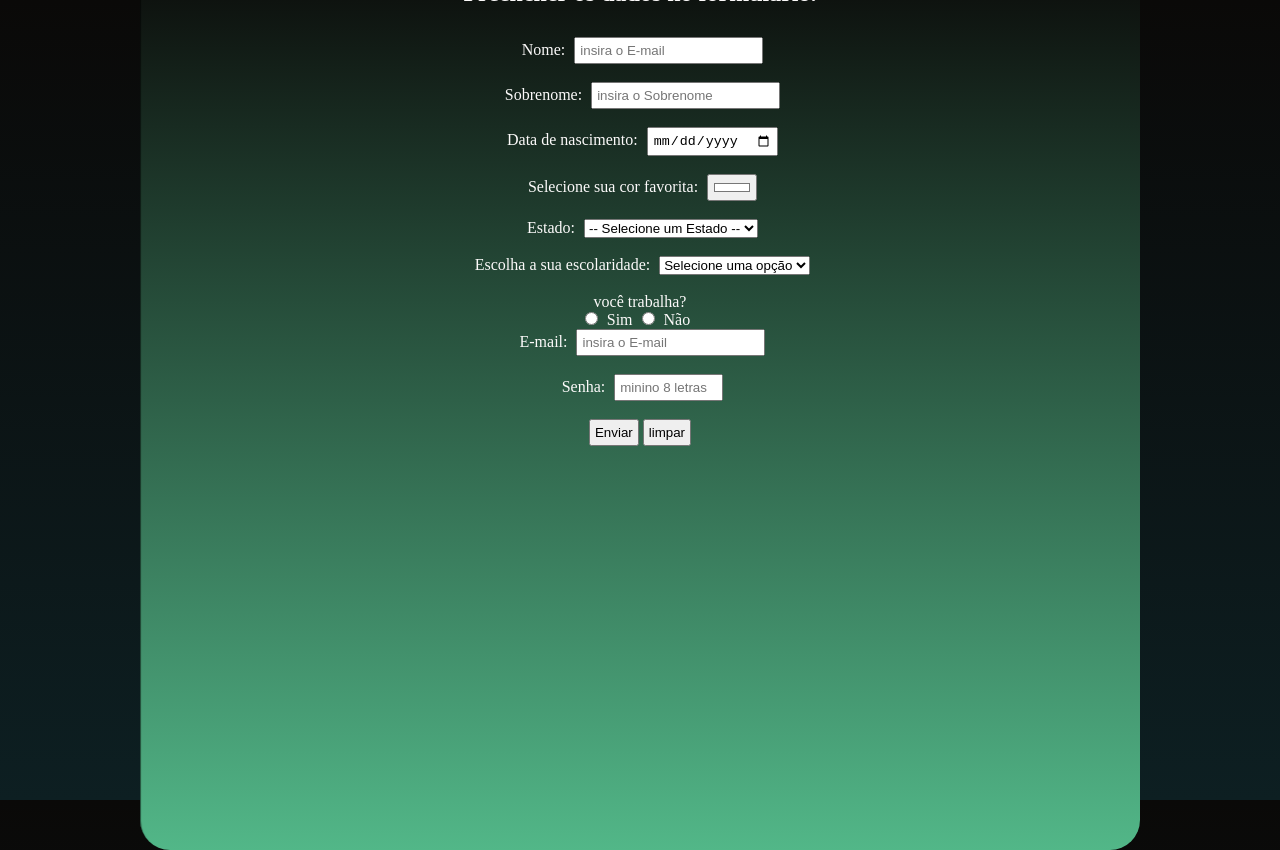
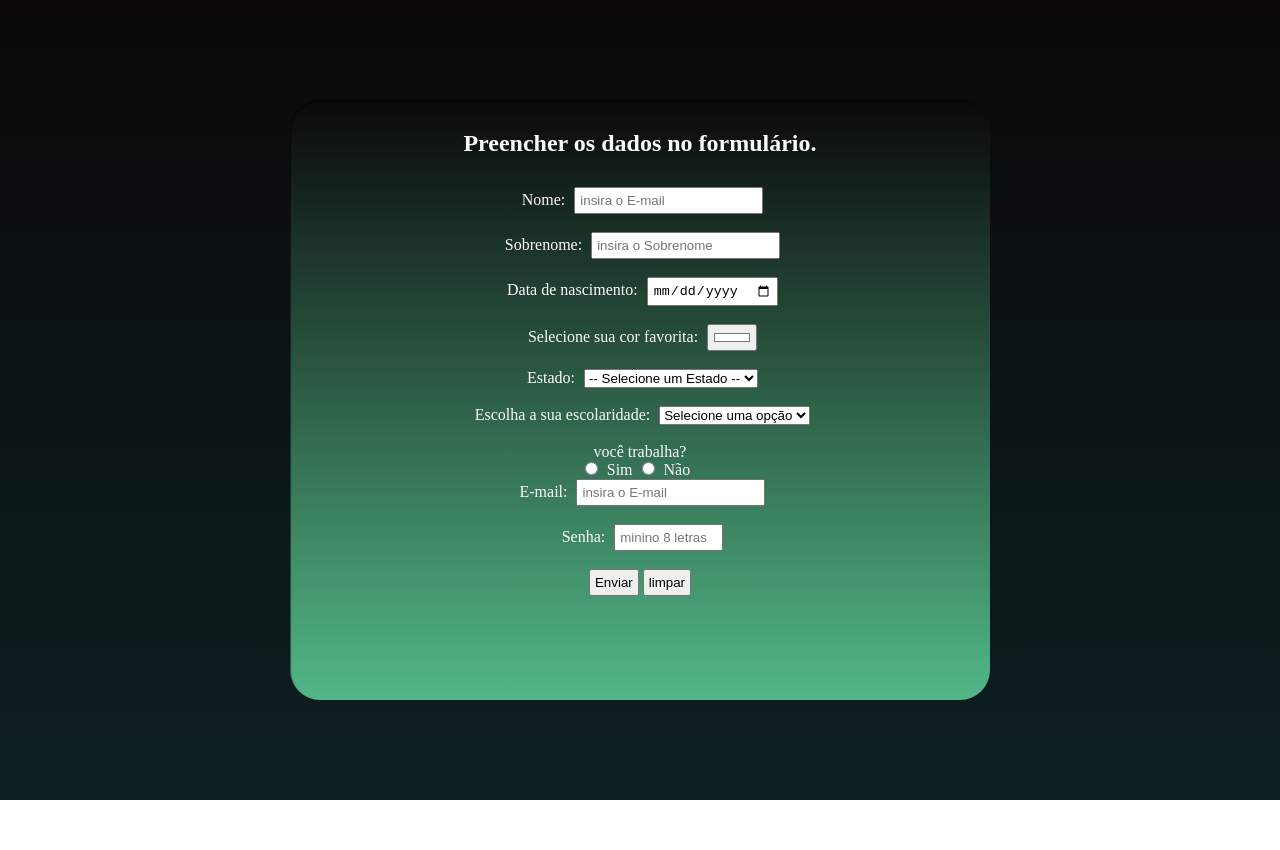
Before and after one commit to LeanderFreitas/formulario-para-prencheer-, a plain HTML site: page index.html in a window 1280 px wide. After the commit the page ends 800 px from the top, so only its background shows below. Drawn offline with Linux system fonts and the light colour scheme.

```diff
--- a/style.css
+++ b/style.css
@@ -15,8 +15,8 @@ body{
 section{
     background: linear-gradient(to top, #52b788,#0A0908);
     box-shadow: inset 1px 1px 1px rgba(0, 0, 0, 0.521);
-    height: 900px;
-    width: 1000px;
+    height: 600px;
+    width: 700px;
     text-align: center;
     border-radius:30px;
 }
```
